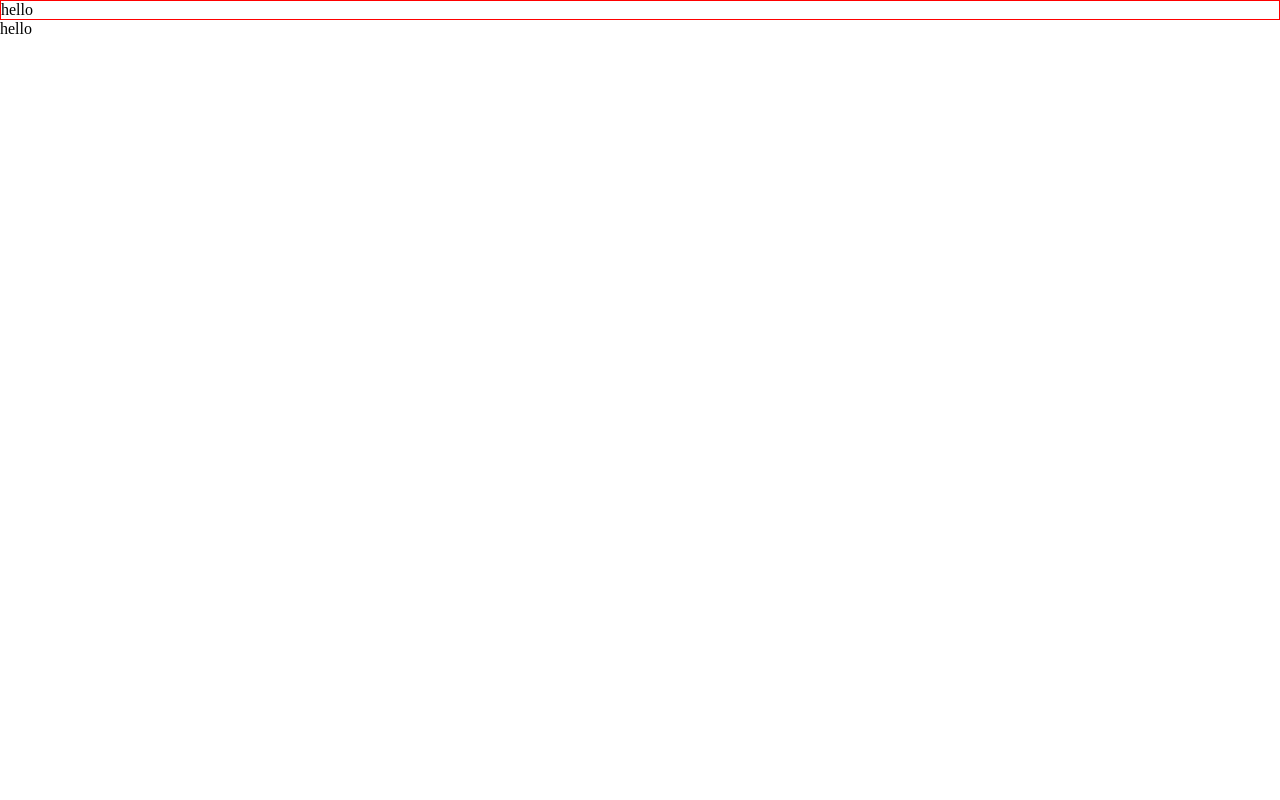
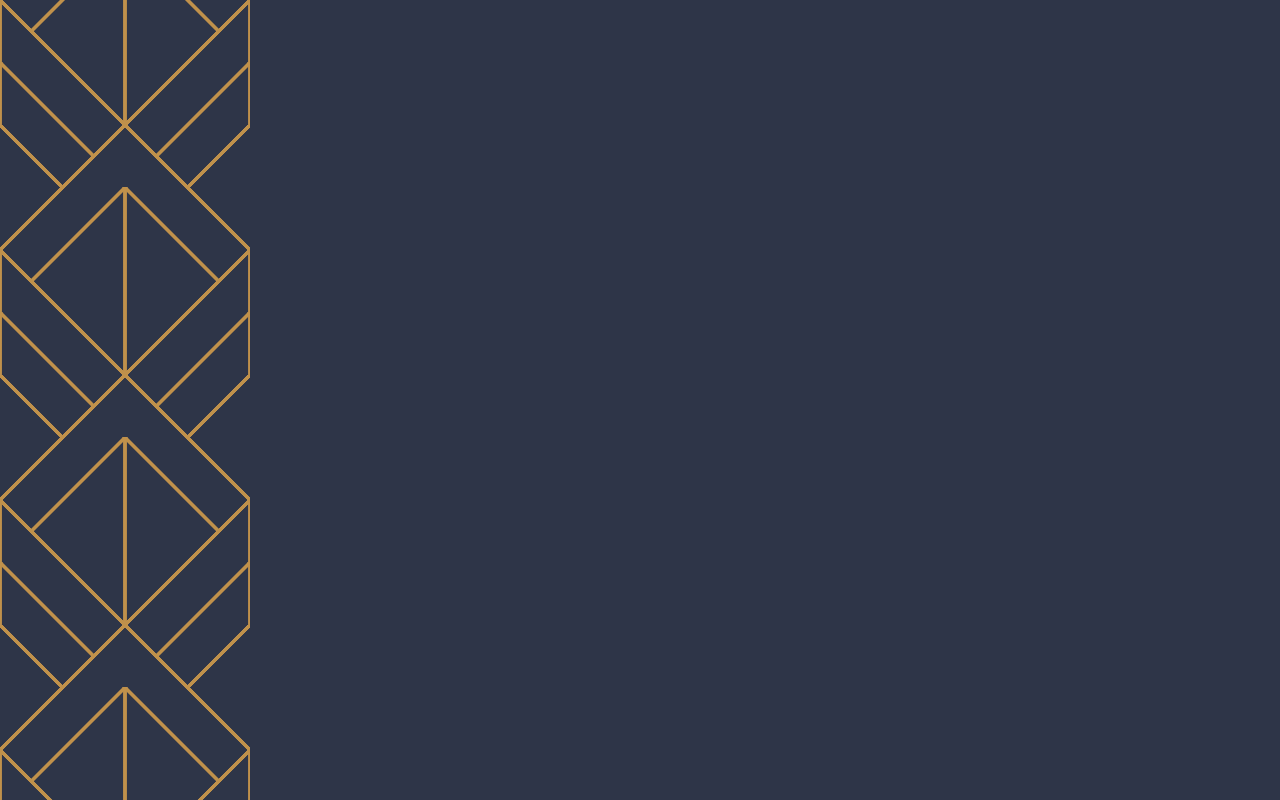
Before and after one commit to ckovacsdev/ckdev, a React (Vite) app: page / in a window 1280 px wide. Built offline with nearby package versions, Linux system fonts and the light colour scheme.

Commit message:
base art deco pattern component

```diff
--- a/src/App.css
+++ b/src/App.css
@@ -3,4 +3,5 @@
   width: 100vw;
   margin: 0;
   padding: 0;
+  background-color: #2e3548;
 }
--- a/src/App.tsx
+++ b/src/App.tsx
@@ -5,7 +5,6 @@ function App() {
   return (
     <div className='app-container'>
       <DecoPattern />
-      hello
     </div>
 
   )
--- a/src/components/deco-pattern/deco-pattern.css
+++ b/src/components/deco-pattern/deco-pattern.css
@@ -1,4 +1,120 @@
-.deco-pattern-container{
-    border: 1px solid red;
 
+.deco-pattern {
+    height: 100vh;
+    width: 250px;
+
+    --tile: 250px;
+    --stroke: 3.6px;
+    --bg: transparent;
+    --line: #c0914b;
+
+    --half: calc(var(--tile) / 2);
+    --n:    calc(var(--tile) / 4);
+    --n2:   calc(var(--tile) / 8);
+    --n3:   calc(var(--tile) * 0.75);
+    --d:    calc(var(--tile) / 1.41421356);
+    --d4:   calc(var(--d) / 4);
+    --d2:   calc(var(--d) / 2);
+    --d34:  calc(var(--d) * 0.75);
+    --h:    calc(var(--stroke) / 2);
+    --f:    0.35px;
+
+    position: relative;
+    isolation: isolate;
+    background-color: var(--bg);
+    background-image:
+        repeating-linear-gradient(45deg,
+        var(--line) 0,
+        var(--line) calc(var(--h) - var(--f)),
+        transparent calc(var(--h) + var(--f)),
+        transparent calc(var(--d) - var(--h) - var(--f)),
+        var(--line)  calc(var(--d) - var(--h) + var(--f)),
+        var(--line)  var(--d)),
+        repeating-linear-gradient(135deg,
+        var(--line) 0,
+        var(--line) calc(var(--h) - var(--f)),
+        transparent calc(var(--h) + var(--f)),
+        transparent calc(var(--d) - var(--h) - var(--f)),
+        var(--line)  calc(var(--d) - var(--h) + var(--f)),
+        var(--line)  var(--d));
+    background-size: var(--tile) var(--tile);   /* required: fixes the 45° phase */
 }
+
+.deco-pattern > i {
+    content: "";
+    position: absolute;
+    inset: 0;
+    background-size: var(--tile) var(--tile);
+    -webkit-mask-size: var(--tile) var(--tile);
+    mask-size: var(--tile) var(--tile);
+    -webkit-mask-repeat: repeat;
+    mask-repeat: repeat;
+    pointer-events: none;
+}
+
+.deco-pattern > .wide {
+    background-image:
+        repeating-linear-gradient(45deg,
+        transparent 0,
+        transparent calc(var(--d34) - var(--h) - var(--f)),
+        var(--line)  calc(var(--d34) - var(--h) + var(--f)),
+        var(--line)  calc(var(--d34) + var(--h) - var(--f)),
+        transparent calc(var(--d34) + var(--h) + var(--f)),
+        transparent var(--d)),
+        repeating-linear-gradient(135deg,
+        transparent 0,
+        transparent calc(var(--d4) - var(--h) - var(--f)),
+        var(--line)  calc(var(--d4) - var(--h) + var(--f)),
+        var(--line)  calc(var(--d4) + var(--h) - var(--f)),
+        transparent calc(var(--d4) + var(--h) + var(--f)),
+        transparent var(--d));
+
+    -webkit-mask-image: repeating-linear-gradient(#000 0 var(--n2), #0000 var(--n2) var(--n), #000 var(--n) var(--half));
+    mask-image: repeating-linear-gradient(#000 0 var(--n2), #0000 var(--n2) var(--n), #000 var(--n) var(--half));
+}
+
+.deco-pattern > .narrow {
+    background-image:
+        repeating-linear-gradient(45deg,
+        transparent 0,
+        transparent calc(var(--d2) - var(--h) - var(--f)),
+        var(--line)  calc(var(--d2) - var(--h) + var(--f)),
+        var(--line)  calc(var(--d2) + var(--h) - var(--f)),
+        transparent calc(var(--d2) + var(--h) + var(--f)),
+        transparent var(--d)),
+        repeating-linear-gradient(135deg,
+        transparent 0,
+        transparent calc(var(--d2) - var(--h) - var(--f)),
+        var(--line)  calc(var(--d2) - var(--h) + var(--f)),
+        var(--line)  calc(var(--d2) + var(--h) - var(--f)),
+        transparent calc(var(--d2) + var(--h) + var(--f)),
+        transparent var(--d));
+    -webkit-mask-image: repeating-linear-gradient(#0000 0 var(--half), #000 var(--half) var(--n3), #0000 var(--n3) var(--tile));
+    mask-image: repeating-linear-gradient(#0000 0 var(--half), #000 var(--half) var(--n3), #0000 var(--n3) var(--tile));
+}
+
+.deco-pattern > .stem-a {
+    background-image:
+        repeating-linear-gradient(to right,
+        var(--line) 0,
+        var(--line) calc(var(--h) - var(--f)),
+        transparent calc(var(--h) + var(--f)),
+        transparent calc(var(--half) - var(--h) - var(--f)),
+        var(--line)  calc(var(--half) - var(--h) + var(--f)),
+        var(--line)  var(--half));
+    -webkit-mask-image: repeating-linear-gradient(#000 0 var(--half), #0000 var(--half) var(--tile));
+    mask-image: repeating-linear-gradient(#000 0 var(--half), #0000 var(--half) var(--tile));
+}
+
+.deco-pattern > .stem-b {
+    background-image:
+        repeating-linear-gradient(to right,
+        transparent 0,
+        transparent calc(var(--half) - var(--h) - var(--f)),
+        var(--line)  calc(var(--half) - var(--h) + var(--f)),
+        var(--line)  calc(var(--half) + var(--h) - var(--f)),
+        transparent calc(var(--half) + var(--h) + var(--f)),
+        transparent var(--tile));
+    -webkit-mask-image: repeating-linear-gradient(#0000 0 var(--n3), #000 var(--n3) var(--tile));
+    mask-image: repeating-linear-gradient(#0000 0 var(--n3), #000 var(--n3) var(--tile));
+}
--- a/src/components/deco-pattern/deco-pattern.tsx
+++ b/src/components/deco-pattern/deco-pattern.tsx
@@ -2,9 +2,15 @@ import './deco-pattern.css';
 
 export const DecoPattern = () => {
     return(
-        <div className='deco-pattern-container'>
-
-           hello
+        <div
+            className='deco-pattern'
+            id='deco'
+            aria-hidden='true'
+        >
+            <i className='wide'></i>
+            <i className='narrow'></i>
+            <i className='stem-a'></i>
+            <i className='stem-b'></i>
         </div>
     )
 }
```
